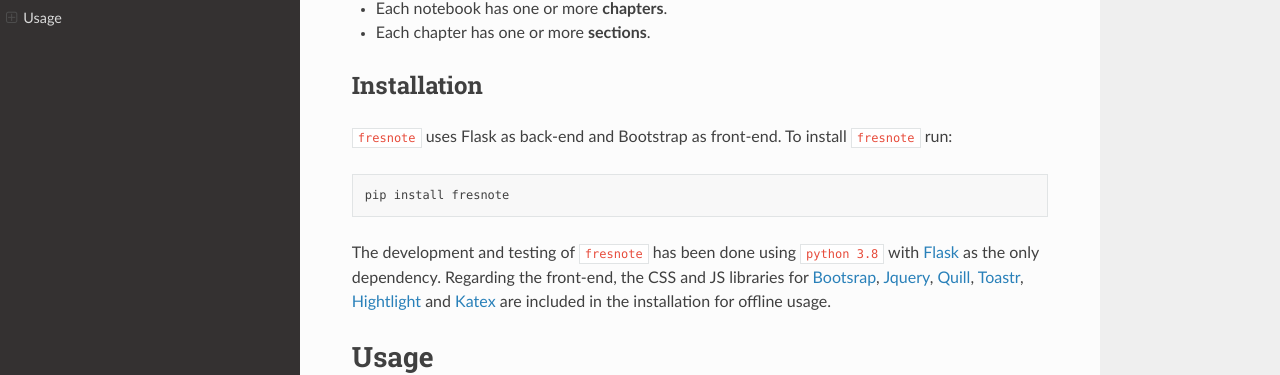
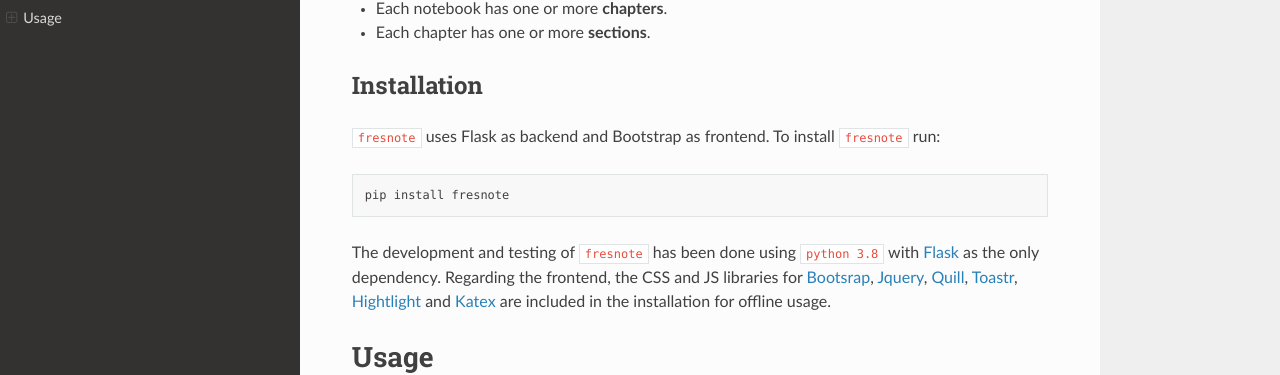
Before and after one commit to dkioroglou/fresnote, a Sphinx documentation site: the page built from docs/index.rst, in a window 1280 px wide and 900 px high, scrolled down 888 px. Shown: the part 131-506 px from the top of the window. Built offline with Sphinx 7.4.7 and the Read the Docs theme 2.0.0, drawn with Linux system fonts in a browser that asks for light colours.

Commit message:
New additions.

```diff
--- a/docs/index.rst
+++ b/docs/index.rst
@@ -30,13 +30,13 @@ Welcome to fresnote documentation!
 Installation
 ************************************
 
-``fresnote`` uses Flask as back-end and Bootstrap as front-end. To install ``fresnote`` run:
+``fresnote`` uses Flask as backend and Bootstrap as frontend. To install ``fresnote`` run:
 
 .. code-block:: bash
 
     pip install fresnote
 
-The development and testing of ``fresnote`` has been done using ``python 3.8`` with `Flask <https://flask.palletsprojects.com/en/2.3.x/>`_ as the only dependency. Regarding the front-end, the CSS and JS libraries for `Bootsrap <https://getbootstrap.com/>`_, `Jquery <https://jquery.com/>`_, `Quill <https://quilljs.com/>`_, `Toastr <https://github.com/CodeSeven/toastr>`_, `Hightlight <https://highlightjs.org/>`_ and `Katex <https://katex.org/>`_ are included in the installation for offline usage.
+The development and testing of ``fresnote`` has been done using ``python 3.8`` with `Flask <https://flask.palletsprojects.com/en/2.3.x/>`_ as the only dependency. Regarding the frontend, the CSS and JS libraries for `Bootsrap <https://getbootstrap.com/>`_, `Jquery <https://jquery.com/>`_, `Quill <https://quilljs.com/>`_, `Toastr <https://github.com/CodeSeven/toastr>`_, `Hightlight <https://highlightjs.org/>`_ and `Katex <https://katex.org/>`_ are included in the installation for offline usage.
 
 
 ################################################
```
Also changed, not shown: README.md (+1 -1 lines).
